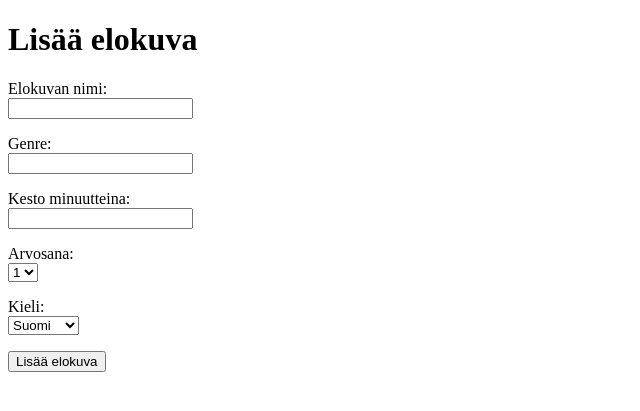
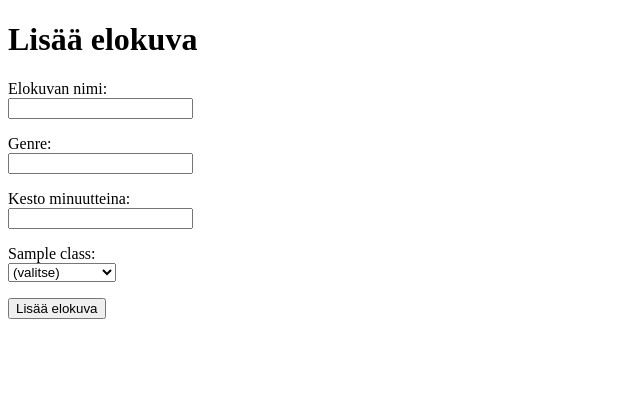
Before and after one commit to palmikko/leffakanta, a Flask app: template templates/new_movie.html in a window 1280 px wide. Shown: the top 411 px of the page, without its empty margins (0-640 px from the left). Run offline with Flask 3, Linux system fonts and the light colour scheme; the template is opened without the code that fills it: most values are stand-ins (such as "Sample title", 1, 10 or a date in 2020).

Commit message:
Store classes in database

```diff
--- a/app.py
+++ b/app.py
@@ -48,7 +48,8 @@ def show_movie(movie_id):
 @app.route("/new_movie")
 def new_movie():
     require_login()
-    return render_template("new_movie.html")
+    classes = movies.get_all_classes()
+    return render_template("new_movie.html", classes=classes)
 
 @app.route("/create_movie", methods=["GET", "POST"])
 def create_movie():
@@ -66,12 +67,10 @@ def create_movie():
     user_id = session["user_id"]
 
     classes = []
-    grade = request.form["grade"]
-    if grade:
-        classes.append(("Arvosana", grade))
-    language = request.form["language"]
-    if language:
-        classes.append(("Kieli", language))
+    for entry in request.form.getlist("classes"):
+        if entry:
+            parts = entry.split(":")
+            classes.append((parts[0], parts[1]))
 
     movies.add_movie(title, genre, duration, user_id, classes)
 
--- a/schema.sql
+++ b/schema.sql
@@ -12,6 +12,12 @@ CREATE TABLE movies (
     user_id INTEGER REFERENCES users
 );
 
+CREATE TABLE classes (
+    id INTEGER PRIMARY KEY,
+    title TEXT,
+    value TEXT
+);
+
 CREATE TABLE movie_classes (
     id INTEGER PRIMARY KEY,
     movie_id INTEGER REFERENCES movies,
--- a/templates/new_movie.html
+++ b/templates/new_movie.html
@@ -20,28 +20,19 @@
       Kesto minuutteina: <br />
       <input type="number" name="duration" required />
     </p>
+    {% for class in classes %}
     <p>
-      Arvosana: <br />
-      <select name="grade">
-        <option value="1">1</option>
-        <option value="2">2</option>
-        <option value="3">3</option>
-        <option value="4">4</option>
-        <option value="5">5</option>
+      {{ class }}: <br />
+      <select name="classes">
+        <option value="">(valitse)</option>
+      {% for option in classes[class] %}
+        <option value="{{ class }}:{{ option }}">{{ option }}</option>
+      {% endfor %}
       </select>
     </p>
-    <p>
-      Kieli: <br />
-      <select name="language">
-        <option value="Suomi">Suomi</option>
-        <option value="Englanti">Englanti</option>
-        <option value="Ruotsi">Ruotsi</option>
-        <option value="Ranska">Ranska</option>
-        <option value="Muu">Muu</option>
-      </select>
-    </p>
+    {% endfor %}
     <input type="submit" value="Lisää elokuva" />
-  </form>
+    </form>
 </body>
 
 </html>
```
Also changed, not shown: init.sql (added, +13 -0 lines), movies.py (+12 -0 lines).
